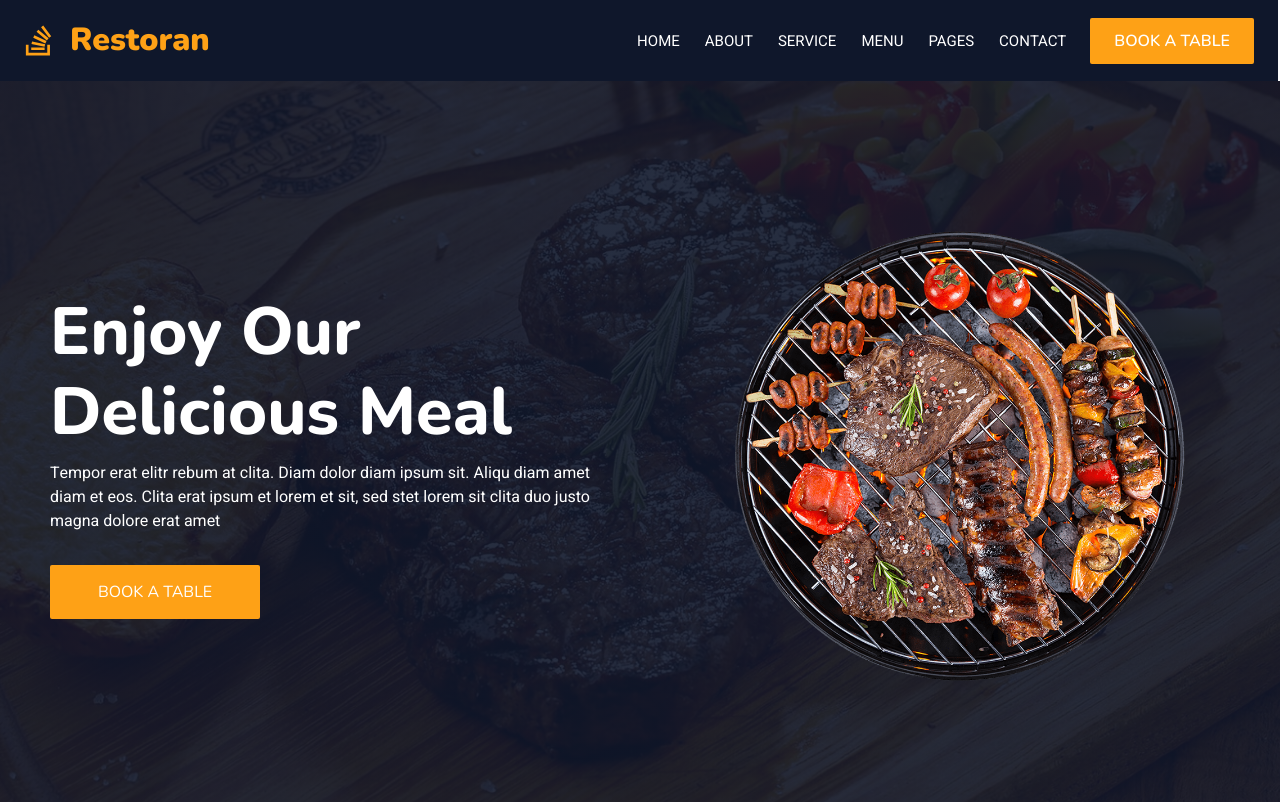
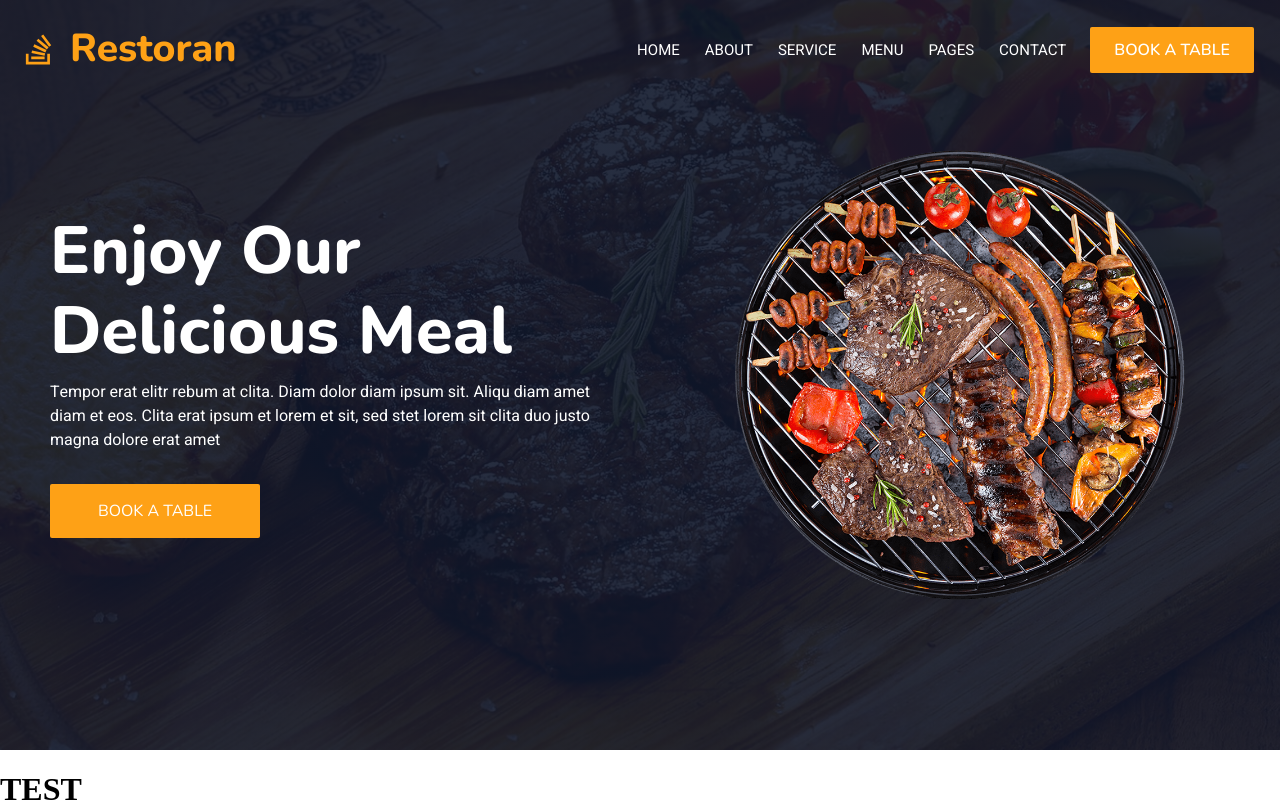
Before and after one commit to marcospinelli7/dojo-exercise-restaurant, a React (Create React App) app: page / in a window 1280 px wide. Shown: the top 802 px of the page. Built offline with nearby package versions, Linux system fonts and the light colour scheme; the HTML template or start-up script is replaced by a standard one.

Commit message:
Update Navbar

```diff
--- a/src/components/Navbar/Navbar.css
+++ b/src/components/Navbar/Navbar.css
@@ -17,8 +17,9 @@
 }
 .navbar-container .navbar-title h1{
     line-height: 1.2;
-    font-weight: 900;
+    font-weight: 800;
     font-family: var(--nunito-font);
+    font-size: 32px;
 }
 
 .navbar-container .navbar-links {
@@ -86,6 +87,10 @@
 @media screen and (min-width: 990px) {
     .navbar-container {
         flex-direction: row;
+        background-color: transparent;
+        position: absolute;
+        top: 0;
+        left: 0;
     }
     .navbar-container .navbar-links {
         display: flex;
@@ -97,6 +102,8 @@
     .navbar-container .navbar-responsive-links {
         display: none;
     }
-
+    .navbar-container .navbar-title h1{
+        font-size: 39px;
+    }
 
 }
--- a/src/components/Navbar/Navbar.jsx
+++ b/src/components/Navbar/Navbar.jsx
@@ -5,7 +5,7 @@ import { Link } from 'react-router-dom'
 
 const Navbar = () => {
 
-  const [isNavOpen, setIsNavOpen] = useState(false);
+  const [isNavOpen, setIsNavOpen] = useState(true);
 
   const ToogleResponsiveNav = () => {
     setIsNavOpen(!isNavOpen)
```
